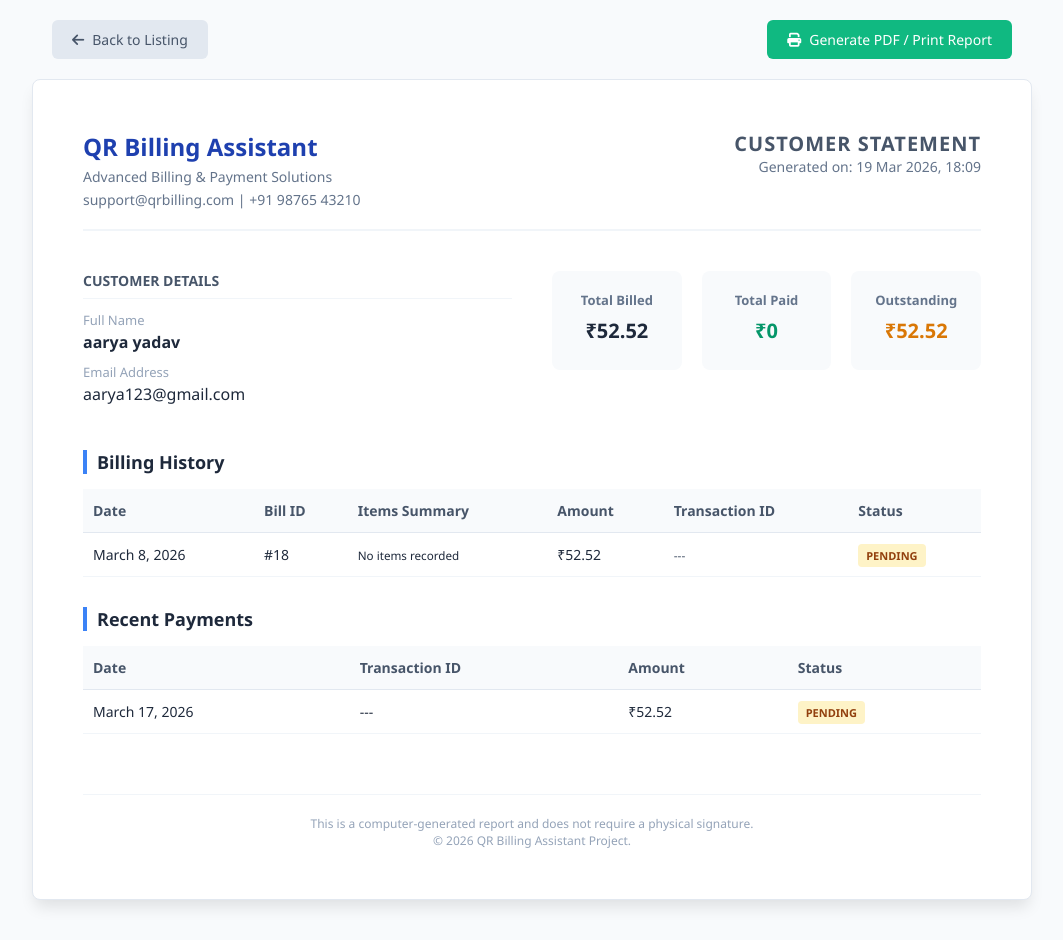
After one commit to shubhambhatt1775/QR-Billing-Assistance, a Django app: page /customer_report/6/ in a window 1280 px wide. The commit adds this page. Shown: the whole page, without its empty margins (108-1171 px from the left). Run offline with Django 5.2, Linux system fonts and the light colour scheme; data comes from the database, SQL or seed files in the repository; both versions use the stored data as it was after the commit.

Commit message:
Add admin billing reports and customer history features with date filtering

```diff
--- a/qr/urls.py
+++ b/qr/urls.py
@@ -16,52 +16,58 @@ Including another URLconf
 """
 from django.contrib import admin
 from django.urls import path
-from qrcus.views import index,register,user_login,logout,view_bill,update_bill_status,admin_dashboard,manage_products,add_product,edit_product,delete_product,payment_status,manage_users,sales_report,preset_billing,cashier_dashboard,create_bill,cashier_preset_items,cashier_payment,cashier_login,cashier_logout,customer_bill,customer_payment,customer_profile,customer_logout,scan_qr,view_current_bill,pay_now,admin_logout,razorpayment,payment_success,view_invoice
+from qrcus.views import (
+    index, register, user_login, logout, view_bill, update_bill_status,
+    admin_dashboard, manage_products, add_product, edit_product, delete_product,
+    payment_status, manage_users, sales_report, preset_billing, cashier_dashboard,
+    create_bill, cashier_preset_items, cashier_payment, cashier_login, cashier_logout,
+    customer_bill, customer_payment, customer_profile, customer_logout, scan_qr,
+    view_current_bill, pay_now, admin_logout, razorpayment, payment_success, view_invoice,
+    admin_billing_summary, customer_billing_report
+)
 
 urlpatterns = [
     path('admin/', admin.site.urls),
-    path('accounts/login/',user_login, name='login'),
-    path('',index,name='index'),
-    path('register/',register,name='register'),
-    path('login/',user_login,name='login'),
-    path('logout/',logout,name='logout'),
+    path('accounts/login/', user_login, name='login'),
+    path('', index, name='index'),
+    path('register/', register, name='register'),
+    path('login/', user_login, name='login'),
+    path('logout/', logout, name='logout'),
     path('bill/', view_bill, name='bill'),
     path('process-payment/', update_bill_status, name='process_payment'),
-    path('admin_dashboard/',admin_dashboard, name='admin_dashboard'),
+    path('admin_dashboard/', admin_dashboard, name='admin_dashboard'),
     path('manage_products/', manage_products, name='manage_products'),
     path('add_product/', add_product, name='add_product'),
     path('edit_product/<int:id>/', edit_product, name='edit_product'),
     path('delete_product/<int:id>/', delete_product, name='delete_product'),
     path('preset_billing/', preset_billing, name='preset_billing'),
     path('manage_users/', manage_users, name='manage_users'),
-    path('payment_status/',payment_status, name='payment_status'),
+    path('payment_status/', payment_status, name='payment_status'),
     path('sales_report/', sales_report, name='sales_report'),
+    path('admin_billing_summary/', admin_billing_summary, name='admin_billing_summary'),
+    path('customer_report/<int:customer_id>/', customer_billing_report, name='customer_billing_report'),
     path('admin-logout/', admin_logout, name='admin_logout'),
 
     path('cashier_login/', cashier_login, name='cashier_login'),
     path('cashier_dashboard/', cashier_dashboard, name='cashier_dashboard'),
     path('cashier_logout/', cashier_logout, name='cashier_logout'),
     path('create_bill/', create_bill, name='create_bill'),
-    path('preset_items/',cashier_preset_items, name='cashier_preset_items'),
-    path('payment/', cashier_payment, name='cashier_payment') ,
+    path('preset_items/', cashier_preset_items, name='cashier_preset_items'),
+    path('payment/', cashier_payment, name='cashier_payment'),
 
     # customer Dashboard card actions
-    path('customer_bill/',customer_bill, name='customer_bill'),
-    path('customer_payment/',customer_payment, name='customer_payment'),
-    path('customer_profile/',customer_profile, name='customer_profile'),
-    path('customer_logout/',customer_logout, name='customer_logout'),
+    path('customer_bill/', customer_bill, name='customer_bill'),
+    path('customer_payment/', customer_payment, name='customer_payment'),
+    path('customer_profile/', customer_profile, name='customer_profile'),
+    path('customer_logout/', customer_logout, name='customer_logout'),
 
     # Dashboard card actions
-    path('scan_qr/',scan_qr, name='scan_qr'),
-    path('view_current-bill/',view_current_bill, name='view_current_bill'),
-    path('pay_now/',pay_now, name='pay_now'),
-    path('pay_now/<int:bill_id>/',pay_now, name='pay_now_with_id'),
-    # path('view_digital_bill/',view_digital_bill, name='view_digital_bill'),
+    path('scan_qr/', scan_qr, name='scan_qr'),
+    path('view_current-bill/', view_current_bill, name='view_current_bill'),
+    path('pay_now/', pay_now, name='pay_now'),
+    path('pay_now/<int:bill_id>/', pay_now, name='pay_now_with_id'),
 
-    path('razorpayment/',razorpayment, name='razorpayment'),
-
-    path('payment_success/',payment_success,name='payment_success'),
-
+    path('razorpayment/', razorpayment, name='razorpayment'),
+    path('payment_success/', payment_success, name='payment_success'),
     path('view_invoice/<int:bill_id>/', view_invoice, name='view_invoice')
-
 ]
--- a/qrcus/models.py
+++ b/qrcus/models.py
@@ -65,6 +65,7 @@ class Payment(models.Model):
         ('Pending', 'Pending'),
         ('Failed', 'Failed'),
     ]
+    bill = models.ForeignKey(Bill, on_delete=models.CASCADE, null=True, blank=True)
     customer = models.ForeignKey(Customer, on_delete=models.CASCADE)
     amount = models.FloatField()
     status = models.CharField(max_length=10, choices=STATUS_CHOICES)
--- /dev/null
+++ b/qrcus/templates/customer_report.html
@@ -0,0 +1,177 @@
+<!DOCTYPE html>
+<html lang="en">
+<head>
+    <meta charset="UTF-8">
+    <meta name="viewport" content="width=device-width, initial-scale=1.0">
+    <title>Customer Report - {{ customer.name }}</title>
+    <link rel="stylesheet" href="https://cdnjs.cloudflare.com/ajax/libs/font-awesome/6.5.0/css/all.min.css">
+    <style>
+        * { margin: 0; padding: 0; box-sizing: border-box; font-family: 'Segoe UI', Tahoma, Geneva, Verdana, sans-serif; }
+        body { background: #f8fafc; color: #1e293b; print-color-adjust: exact; -webkit-print-color-adjust: exact; }
+
+        .no-print { display: flex; justify-content: space-between; align-items: center; max-width: 1000px; margin: 20px auto; padding: 0 20px; }
+        .btn { padding: 10px 20px; border-radius: 6px; text-decoration: none; font-size: 14px; font-weight: 500; transition: 0.3s; display: inline-flex; align-items: center; gap: 8px; cursor: pointer; border: none; }
+        .btn-back { background: #e2e8f0; color: #475569; }
+        .btn-print { background: #10b981; color: white; }
+        .btn-print:hover { background: #059669; }
+
+        .report-paper {
+            max-width: 1000px;
+            margin: 20px auto 40px;
+            background: white;
+            padding: 50px;
+            box-shadow: 0 10px 15px -3px rgba(0, 0, 0, 0.1);
+            border-radius: 8px;
+            border: 1px solid #e2e8f0;
+        }
+
+        .report-header { display: flex; justify-content: space-between; align-items: flex-start; margin-bottom: 40px; border-bottom: 2px solid #f1f5f9; padding-bottom: 20px; }
+        .company-info h1 { font-size: 24px; color: #1e40af; }
+        .company-info p { color: #64748b; font-size: 14px; margin-top: 4px; }
+        .report-title { text-align: right; }
+        .report-title h2 { font-size: 20px; text-transform: uppercase; letter-spacing: 1px; color: #475569; }
+        .report-title p { color: #64748b; font-size: 14px; }
+
+        .customer-section { display: grid; grid-template-columns: 1fr 1fr; gap: 40px; margin-bottom: 40px; }
+        .info-card h3 { font-size: 14px; color: #475569; text-transform: uppercase; border-bottom: 1px solid #f1f5f9; padding-bottom: 8px; margin-bottom: 12px; }
+        .info-card p { font-size: 16px; margin-bottom: 5px; }
+        .info-card .label { color: #94a3b8; font-size: 13px; margin-bottom: 2px; }
+
+        .summary-stats { display: flex; gap: 20px; margin-bottom: 40px; }
+        .stat-box { flex: 1; padding: 20px; background: #f8fafc; border-radius: 8px; text-align: center; }
+        .stat-box h4 { font-size: 13px; color: #64748b; margin-bottom: 8px; }
+        .stat-box .value { font-size: 20px; font-weight: 700; color: #1e293b; }
+        .stat-box.pending .value { color: #d97706; }
+        .stat-box.paid .value { color: #059669; }
+
+        .section-heading { font-size: 18px; margin-bottom: 15px; color: #1e293b; border-left: 4px solid #3b82f6; padding-left: 10px; }
+        table { width: 100%; border-collapse: collapse; margin-bottom: 30px; font-size: 14px; }
+        th { background: #f8fafc; padding: 12px 10px; text-align: left; color: #475569; border-bottom: 1px solid #e2e8f0; }
+        td { padding: 12px 10px; border-bottom: 1px solid #f1f5f9; }
+        .status-pill { padding: 4px 8px; border-radius: 4px; font-size: 11px; font-weight: 600; text-transform: uppercase; }
+        .status-paid { background: #dcfce7; color: #166534; }
+        .status-pending { background: #fef3c7; color: #92400e; }
+
+        @media print {
+            .no-print { display: none !important; }
+            body { background: white; }
+            .report-paper { box-shadow: none; border: none; margin: 0; padding: 0; }
+        }
+    </style>
+</head>
+<body>
+
+    <div class="no-print">
+        <a href="{% url 'admin_billing_summary' %}" class="btn btn-back">
+            <i class="fas fa-arrow-left"></i> Back to Listing
+        </a>
+        <button onclick="window.print()" class="btn btn-print">
+            <i class="fas fa-print"></i> Generate PDF / Print Report
+        </button>
+    </div>
+
+    <div class="report-paper">
+        <div class="report-header">
+            <div class="company-info">
+                <h1>QR Billing Assistant</h1>
+                <p>Advanced Billing & Payment Solutions</p>
+                <p>support@qrbilling.com | +91 98765 43210</p>
+            </div>
+            <div class="report-title">
+                <h2>Customer Statement</h2>
+                <p>Generated on: {% now "d M Y, H:i" %}</p>
+            </div>
+        </div>
+
+        <div class="customer-section">
+            <div class="info-card">
+                <h3>Customer Details</h3>
+                <div class="label">Full Name</div>
+                <p><strong>{{ customer.name }}</strong></p>
+                <div class="label" style="margin-top: 10px;">Email Address</div>
+                <p>{{ customer.email }}</p>
+            </div>
+            <div class="summary-stats">
+              <div class="stat-box">
+                  <h4>Total Billed</h4>
+                  <div class="value">₹{{ total_billed }}</div>
+              </div>
+              <div class="stat-box paid">
+                  <h4>Total Paid</h4>
+                  <div class="value">₹{{ total_paid }}</div>
+              </div>
+              <div class="stat-box pending">
+                  <h4>Outstanding</h4>
+                  <div class="value">₹{{ total_pending }}</div>
+              </div>
+            </div>
+        </div>
+
+        <h3 class="section-heading">Billing History</h3>
+        <table>
+            <thead>
+                <tr>
+                    <th>Date</th>
+                    <th>Bill ID</th>
+                    <th>Items Summary</th>
+                    <th>Amount</th>
+                    <th>Transaction ID</th>
+                    <th>Status</th>
+                </tr>
+            </thead>
+            <tbody>
+                {% for bill in bills %}
+                <tr>
+                    <td>{{ bill.bill_date }}</td>
+                    <td>#{{ bill.id }}</td>
+                    <td><small>{{ bill.items_summary|truncatechars:100 }}</small></td>
+                    <td>₹{{ bill.amount }}</td>
+                    <td><code style="font-size: 12px; color: #475569;">{{ bill.transaction_id }}</code></td>
+                    <td>
+                        <span class="status-pill {% if bill.status == 'Paid' %}status-paid{% else %}status-pending{% endif %}">
+                            {{ bill.status }}
+                        </span>
+                    </td>
+                </tr>
+                {% empty %}
+                <tr><td colspan="5" style="text-align: center; color: #94a3b8;">No billing records found.</td></tr>
+                {% endfor %}
+            </tbody>
+        </table>
+
+        <h3 class="section-heading">Recent Payments</h3>
+        <table>
+            <thead>
+                <tr>
+                    <th>Date</th>
+                    <th>Transaction ID</th>
+                    <th>Amount</th>
+                    <th>Status</th>
+                </tr>
+            </thead>
+            <tbody>
+                {% for payment in payments %}
+                <tr>
+                    <td>{{ payment.date }}</td>
+                    <td>{{ payment.transaction_id|default:"---" }}</td>
+                    <td>₹{{ payment.amount }}</td>
+                    <td>
+                        <span class="status-pill {% if payment.status == 'Paid' %}status-paid{% else %}status-pending{% endif %}">
+                            {{ payment.status }}
+                        </span>
+                    </td>
+                </tr>
+                {% empty %}
+                <tr><td colspan="4" style="text-align: center; color: #94a3b8;">No payment history found.</td></tr>
+                {% endfor %}
+            </tbody>
+        </table>
+
+        <div style="margin-top: 60px; text-align: center; font-size: 12px; color: #94a3b8; border-top: 1px solid #f1f5f9; padding-top: 20px;">
+            This is a computer-generated report and does not require a physical signature.
+            <br>&copy; 2026 QR Billing Assistant Project.
+        </div>
+    </div>
+
+</body>
+</html>
--- a/qrcus/views.py
+++ b/qrcus/views.py
@@ -4,6 +4,9 @@ from django.views.decorators.csrf import csrf_exempt
 from .models import registration, Bill, Product, Payment, Sale, Customer
 import stripe
 from decimal import Decimal
+from django.db.models import Sum, Count
+from django.utils import timezone
+from datetime import timedelta
 
 # -------- Home --------
 def index(request):
@@ -297,6 +300,7 @@ def create_bill(request):
 
         # ✅ CREATE PENDING PAYMENT ENTRY
         Payment.objects.create(
+            bill=bill,
             customer=customer,
             amount=float(final_total),
             status="Pending"
@@ -537,7 +541,7 @@ def payment_success(request):
             bill.save()
 
             # Update Payment entry
-            payment = Payment.objects.filter(customer=bill.customer, status="Pending").order_by('-id').first()
+            payment = Payment.objects.filter(bill=bill).order_by('-id').first()
             if payment:
                 payment.status = "Paid"
                 payment.transaction_id = payment_id
@@ -545,6 +549,7 @@ def payment_success(request):
             else:
                 # If no pending payment exists (e.g. manual payment or direct link), create one
                 Payment.objects.create(
+                    bill=bill,
                     customer=bill.customer,
                     amount=bill.amount,
                     status="Paid",
@@ -597,7 +602,7 @@ def paymenthandler(request):
                 bill.save()
 
                 # Update Payment entry
-                payment = Payment.objects.filter(customer=bill.customer, status="Pending").order_by('-id').first()
+                payment = Payment.objects.filter(bill=bill).order_by('-id').first()
                 if payment:
                     payment.status = "Paid"
                     payment.transaction_id = payment_id
@@ -651,3 +656,105 @@ def pay_now(request):
         return redirect('index')
     except Exception as e:
         return render(request, "pay_now.html", {"error": str(e)})
+
+# -------- Admin Billing Summary & Reports --------
+
+def admin_billing_summary(request):
+    now = timezone.now()
+
+    # Fixed Summaries
+    week_start = now - timedelta(days=7)
+    weekly_bills = Bill.objects.filter(bill_date__gte=week_start)
+    weekly_paid = weekly_bills.filter(status='Paid').count()
+    weekly_pending = weekly_bills.filter(status='Pending').count()
+    weekly_amount = weekly_bills.filter(status='Paid').aggregate(Sum('amount'))['amount__sum'] or 0
+
+    month_start = now - timedelta(days=30)
+    monthly_bills = Bill.objects.filter(bill_date__gte=month_start)
+    monthly_paid = monthly_bills.filter(status='Paid').count()
+    monthly_pending = monthly_bills.filter(status='Pending').count()
+    monthly_amount = monthly_bills.filter(status='Paid').aggregate(Sum('amount'))['amount__sum'] or 0
+
+    year_start = now - timedelta(days=365)
+    yearly_bills = Bill.objects.filter(bill_date__gte=year_start)
+    yearly_paid = yearly_bills.filter(status='Paid').count()
+    yearly_pending = yearly_bills.filter(status='Pending').count()
+    yearly_amount = yearly_bills.filter(status='Paid').aggregate(Sum('amount'))['amount__sum'] or 0
+
+    # Custom Filter Range
+    start_date_str = request.GET.get('start_date')
+    end_date_str = request.GET.get('end_date')
+    custom_stats = None
+
+    if start_date_str and end_date_str:
+        from datetime import datetime
+        try:
+            custom_start = datetime.strptime(start_date_str, '%Y-%m-%d').date()
+            custom_end = datetime.strptime(end_date_str, '%Y-%m-%d').date()
+            custom_bills = Bill.objects.filter(bill_date__range=[custom_start, custom_end])
+            custom_stats = {
+                'start': start_date_str,
+                'end': end_date_str,
+                'paid': custom_bills.filter(status='Paid').count(),
+                'pending': custom_bills.filter(status='Pending').count(),
+                'amount': round(custom_bills.filter(status='Paid').aggregate(Sum('amount'))['amount__sum'] or 0, 2)
+            }
+        except ValueError:
+            pass
+
+    # Customer History (list of all customers)
+    customers = Customer.objects.all().order_by('name')
+
+    context = {
+        'weekly_paid': weekly_paid,
+        'weekly_pending': weekly_pending,
+        'weekly_amount': round(weekly_amount, 2),
+        'monthly_paid': monthly_paid,
+        'monthly_pending': monthly_pending,
+        'monthly_amount': round(monthly_amount, 2),
+        'yearly_paid': yearly_paid,
+        'yearly_pending': yearly_pending,
+        'yearly_amount': round(yearly_amount, 2),
+        'customers': customers,
+        'custom_stats': custom_stats
+    }
+    return render(request, 'admin_billing_summary.html', context)
+
+def customer_billing_report(request, customer_id):
+    try:
+        customer = Customer.objects.get(id=customer_id)
+        bills = Bill.objects.filter(customer=customer).order_by('-bill_date')
+
+        # Build dynamic summaries for bills that might have empty items_summary
+        for bill in bills:
+            # Add transaction_id link for the template
+            payment = Payment.objects.filter(bill=bill, status="Paid").first()
+            if payment:
+                bill.transaction_id = payment.transaction_id
+            else:
+                bill.transaction_id = "---"
+
+            if not bill.items_summary:
+                sales = Sale.objects.filter(bill=bill)
+                if sales.exists():
+                    bill.items_summary = ", ".join([s.product_name for s in sales])
+                else:
+                    bill.items_summary = "No items recorded"
+
+        payments = Payment.objects.filter(customer=customer).order_by('-date')
+
+        total_billed = bills.aggregate(Sum('amount'))['amount__sum'] or 0
+        total_paid = payments.filter(status='Paid').aggregate(Sum('amount'))['amount__sum'] or 0
+        total_pending = bills.filter(status='Pending').aggregate(Sum('amount'))['amount__sum'] or 0
+
+        context = {
+            'customer': customer,
+            'bills': bills,
+            'payments': payments,
+            'total_billed': round(total_billed, 2),
+            'total_paid': round(total_paid, 2),
+            'total_pending': round(total_pending, 2)
+        }
+        return render(request, 'customer_report.html', context)
+    except Customer.DoesNotExist:
+        return redirect('admin_dashboard')
```
Also changed, not shown: qrcus/templates/admin_billing_summary.html (added, +174 -0 lines), qrcus/templates/admin_dashboard.html (+8 -1 lines), db.sqlite3, qrcus/migrations/0015_payment_bill.py (added).
